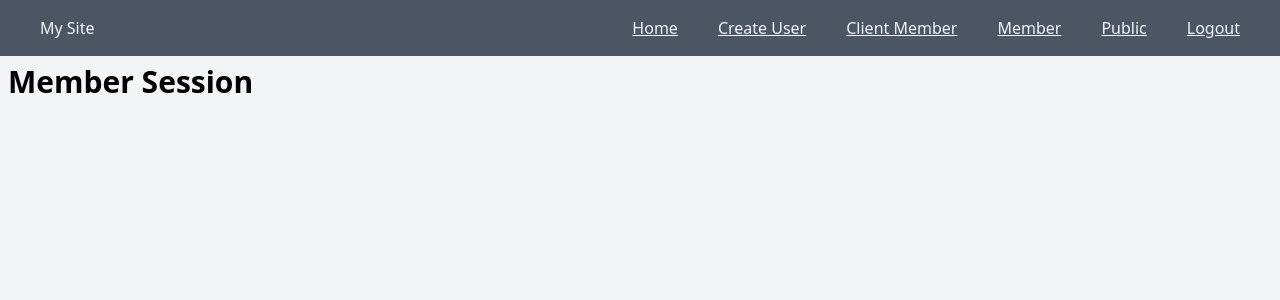
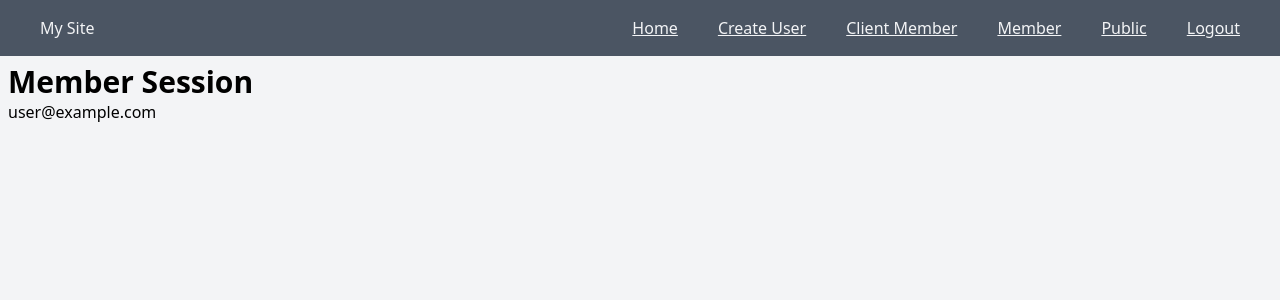
Before and after one commit to AsimKachhap/NextJs-Auth-Example, a Next.js app: page /member in a window 1280 px wide. Shown: the top 300 px of the page. Built offline with nearby package versions, Linux system fonts and the light colour scheme; no server answers; sample sign-in values are in the browser's storage.

Commit message:
added authorization to '/member' route.

```diff
--- a/src/app/api/auth/[...nextauth]/options.js
+++ b/src/app/api/auth/[...nextauth]/options.js
@@ -25,6 +25,9 @@
         console.log("Profile Google: ", profile);
 
         let userRole = "Google User";
+        if (profile?.email === "asim26k@gmail.com") {
+          userRole = "admin";
+        }
         return {
           ...profile,
           id: profile.sub,
--- a/src/app/member/page.jsx
+++ b/src/app/member/page.jsx
@@ -1,7 +1,21 @@
 import React from "react";
+import { getServerSession } from "next-auth";
+import { options } from "../api/auth/[...nextauth]/options";
+import { redirect } from "next/navigation";
 
-const Member = () => {
-  return <h1>Member Session</h1>;
+const Member = async () => {
+  const session = await getServerSession(options);
+  if (!session) {
+    redirect("/api/auth/signin?callbackUrl=/member");
+  }
+  console.log(session);
+  return (
+    <div>
+      <h1>Member Session</h1>
+      <p>{session?.user?.email}</p>
+      <p>{session?.user?.userRole}</p>
+    </div>
+  );
 };
 
 export default Member;
```
